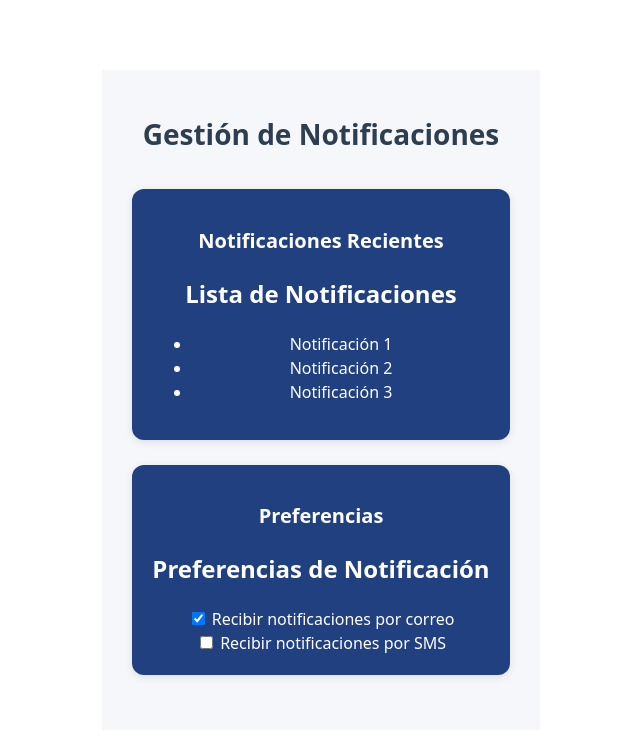
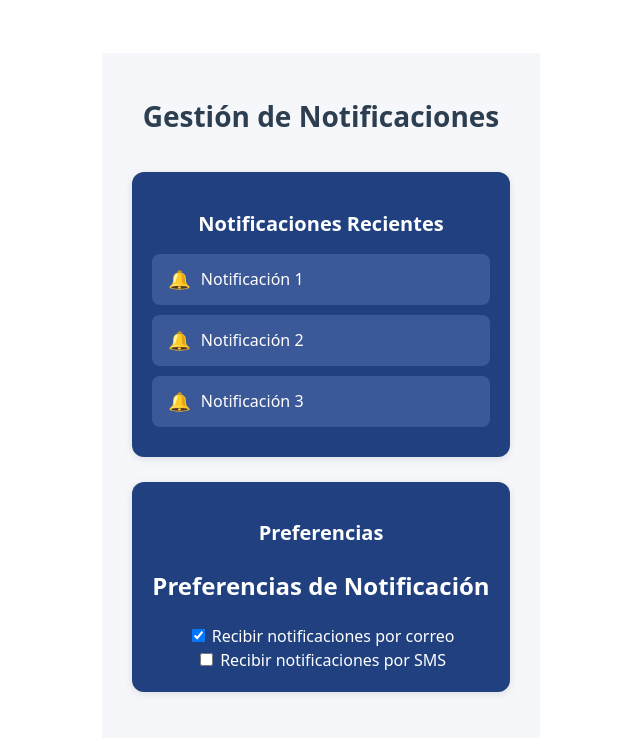
Before and after one commit to Grupo01-AplicacionesWeb202501/eduflow-frontend, a Vue app: page /notificaciones in a window 1280 px wide. Shown: the top 738 px of the page, without its empty margins (319-959 px from the left). Built offline with nearby package versions, Linux system fonts and the light colour scheme.

Commit message:
Update NotificationList.vue

```diff
--- a/src/notification/NotificationList.vue
+++ b/src/notification/NotificationList.vue
@@ -1,12 +1,10 @@
 <template>
-  <div>
-    <h2>Lista de Notificaciones</h2>
-    <ul>
-      <li v-for="(notification, index) in notifications" :key="index">
-        {{ notification }}
-      </li>
-    </ul>
-  </div>
+  <ul class="notification-list">
+    <li v-for="(notification, index) in notifications" :key="index" class="notification-item">
+      <span class="dot">🔔</span>
+      {{ notification }}
+    </li>
+  </ul>
 </template>
 
 <script>
@@ -15,7 +13,30 @@ export default {
   data() {
     return {
       notifications: ['Notificación 1', 'Notificación 2', 'Notificación 3']
-    };
+    }
   }
-};
+}
 </script>
+
+<style scoped>
+.notification-list {
+  list-style: none;
+  padding: 0;
+  margin: 0;
+}
+
+.notification-item {
+  background-color: #3b5998;
+  padding: 12px 16px;
+  border-radius: 8px;
+  margin-bottom: 10px;
+  color: #fff;
+  display: flex;
+  align-items: center;
+  gap: 10px;
+}
+
+.dot {
+  font-size: 18px;
+}
+</style>
```
